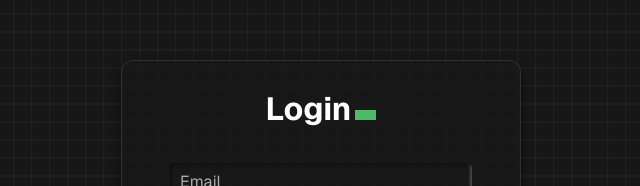
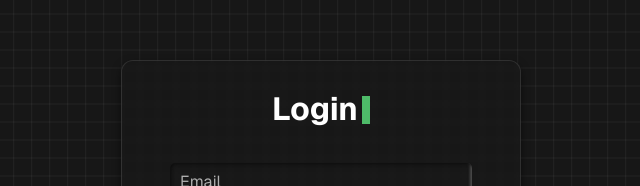
Before and after one commit to Surebob/LangTerm, a Next.js app: page /auth/login in a window 1280 px wide. Shown: the part 135-321 px from the top of the page, without its empty margins (319-959 px from the left). Built offline with nearby package versions, Linux system fonts and the light colour scheme.

Commit message:
Design improvements

```diff
--- a/src/app/globals.css
+++ b/src/app/globals.css
@@ -7,6 +7,11 @@
 /* Import the 'Ubuntu Mono' font from Google Fonts */
 @import url('https://fonts.googleapis.com/css2?family=Ubuntu+Mono:wght@400;700&display=swap');
 
+
+input:-webkit-autofill {
+  -webkit-text-fill-color: white !important;
+  -webkit-background-clip: text !important;
+}
 
 /* Login / Signup Page */
 .container {
@@ -330,12 +335,12 @@ body {
 
 .login-caret {
   display: inline-block;
-  width: 21px;
-  height: 10px;
+  width: 8px;
+  height: 28px;
   background-color: #59da79;
   animation: blink 1.2s infinite;
   margin-left: 2px;
-  margin-top: 12px;
+  margin-top: 1px;
 }
 
 @keyframes blink {
```
